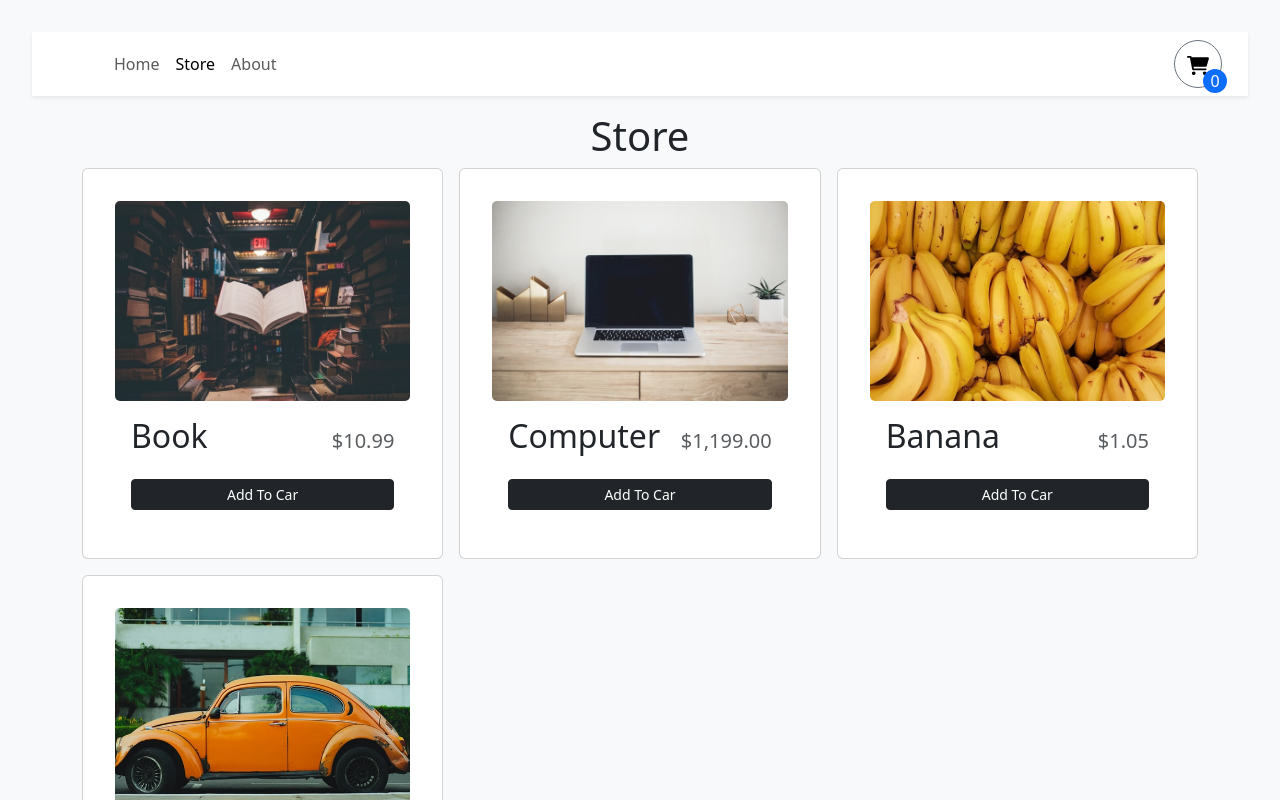
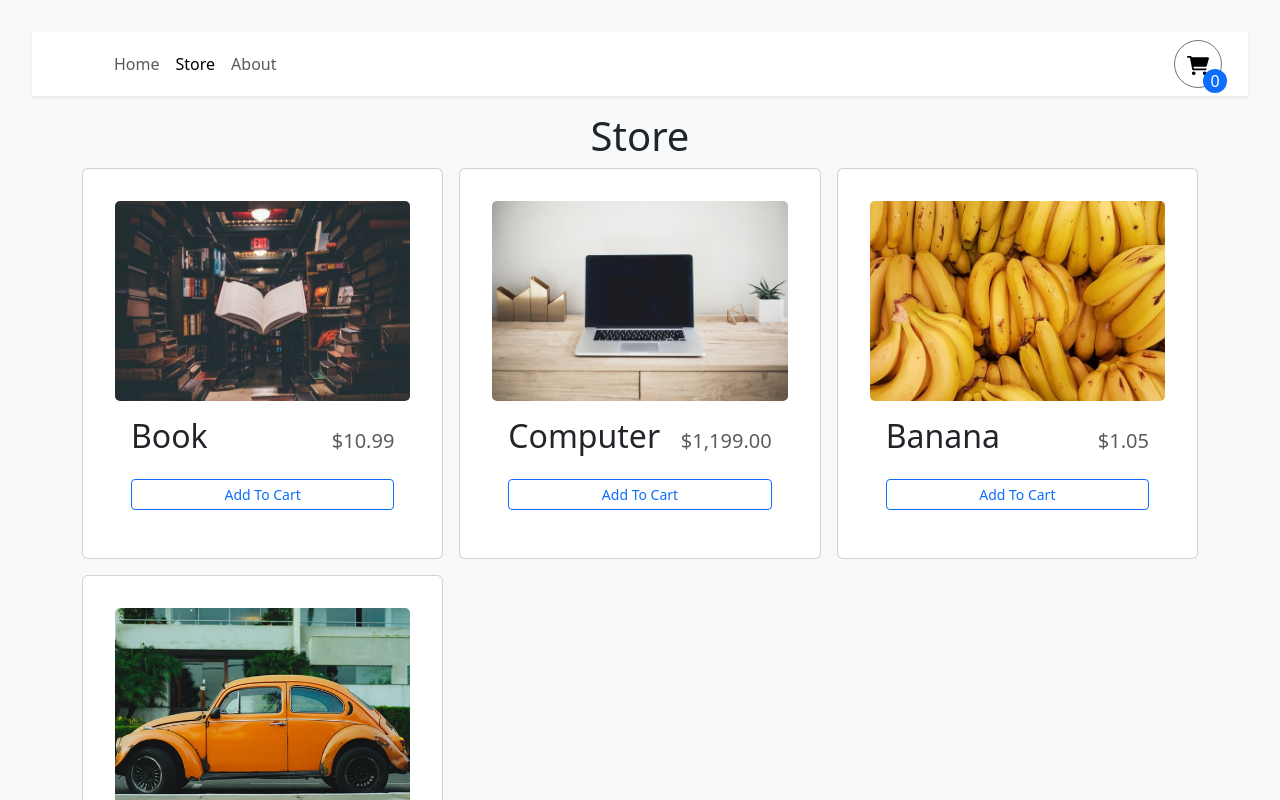
Before and after one commit to johnnyhsu1106/react-shopping-cart, a React (Vite) app: page /store in a window 1280 px wide. Shown: the top 800 px of the page. Built offline with nearby package versions, Linux system fonts and the light colour scheme.

Commit message:
remove unused import and add readme

```diff
--- a/src/components/StoreItem/StoreItem.jsx
+++ b/src/components/StoreItem/StoreItem.jsx
@@ -14,9 +14,7 @@ const StoreItem = ({
 
   const {
     getItemQuantity,
-    increaseCartQuantity,
-    decreaseCartQualtity,
-    removeItemFromCart
+    increaseCartQuantity
   } = useShoppingCartContext();
 
   const quantity = getItemQuantity(id);
@@ -26,11 +24,11 @@ const StoreItem = ({
       return (
       <Button
         className='w-100'
-        variant='dark'
+        variant='outline-primary'
         size='sm'
         onClick={() => { increaseCartQuantity(id) }}
       >
-        Add To Car
+        Add To Cart
       </Button>
       );
     }
--- a/src/pages/About.jsx
+++ b/src/pages/About.jsx
@@ -2,9 +2,7 @@
 
 const About = () => {
   return (
-    <div>
-      About
-    </div>
+    <h1>About</h1>
   )
 }
 
--- a/src/pages/Home.jsx
+++ b/src/pages/Home.jsx
@@ -1,9 +1,7 @@
 
 const Home = () => {
   return (
-    <div>
-      Home
-    </div>
+    <h1>Home</h1>
   )
 }
 
```
Also changed, not shown: 1 other file (tests, documents, lock files or other folders).
